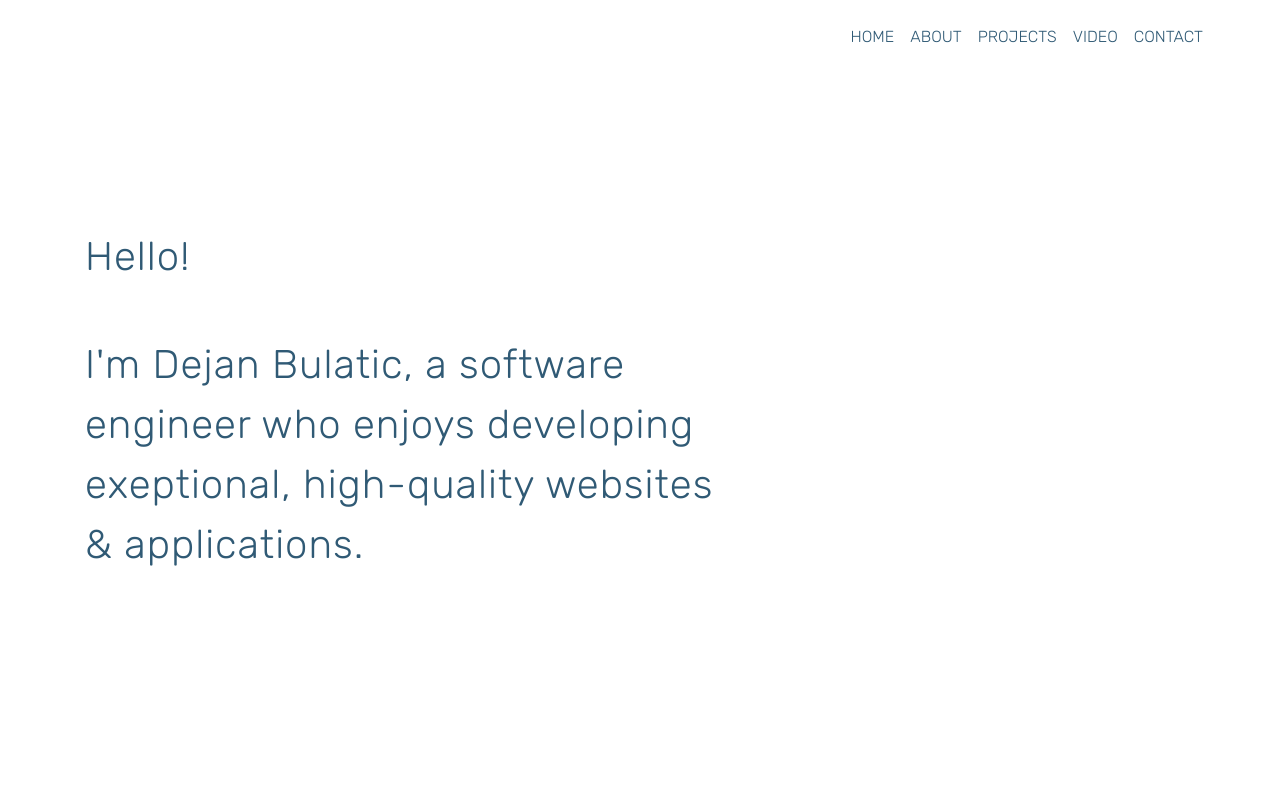
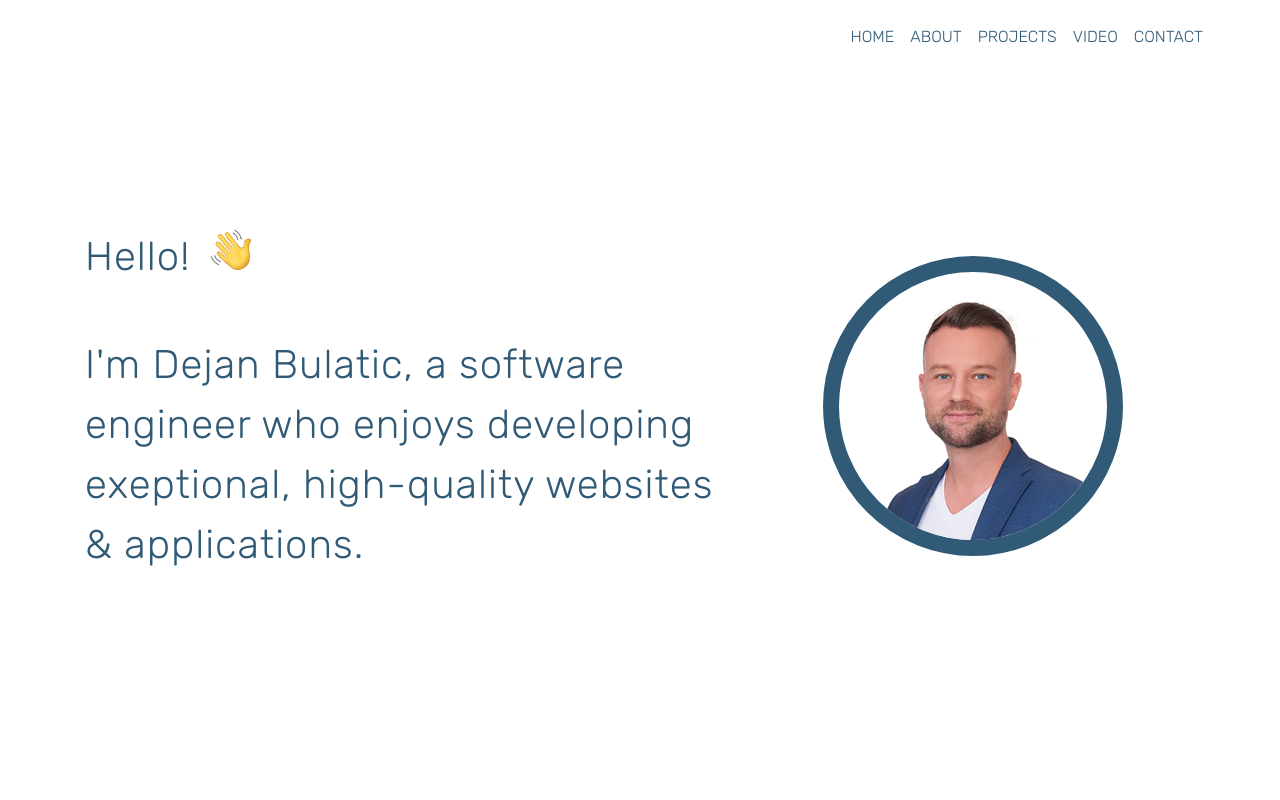
Before and after one commit to DejanBulatic/personal-portfolio-v2, a Gatsby site: page / in a window 1280 px wide. Shown: the top 800 px of the page. Built offline with nearby package versions, Linux system fonts and the light colour scheme; Gatsby itself is replaced by a stand-in of ours.

Commit message:
test-run

```diff
--- a/src/components/hero.js
+++ b/src/components/hero.js
@@ -1,4 +1,6 @@
 import React from 'react'
+import WavingHand from '../images/waving-hand.png'
+import DejanProfileImage from '../images/dejan-round.png'
 
 const Hero = () => {
     return (
@@ -7,16 +9,17 @@ const Hero = () => {
                 <div className="row">
                     <div className="col-12 col-md-7 helloContent">
                         <div>
-                            <h1 className="hello">Hello!</h1>
+                            <h1 className="hello">Hello! <span className="waveHand"><img src={WavingHand} /></span></h1>
                             <h1 className="helloText">
-                                I'm Dejan Bulatic, a software engineer
+                                I'm
+                                Dejan Bulatic, a software engineer
                             who enjoys developing exeptional, high-quality websites &amp; applications.
                             </h1>
                         </div>
                     </div>
-                    <div className="col-12 col-md-5">
+                    <div className="col-12 col-md-5 heroImage">
                         <figure>
-
+                            <img src={DejanProfileImage} alt="Author" />
                         </figure>
                     </div>
                 </div>
--- a/src/styles/_hero.scss
+++ b/src/styles/_hero.scss
@@ -7,9 +7,65 @@
   .hello {
     @include heroContent;
 
+    .waveHand {
+      display: inline-block;
+      width: 40px;
+      height: 40px;
+      cursor: pointer;
+      margin-left: 10px;
+
+      &:hover {
+        animation-name: wave-animation-hover;
+        animation-duration: 2.5s;
+        animation-iteration-count: 1;
+        animation-delay: 0s;
+        transform-origin: 70% 70%;
+      }
+
+      //Wawing hand on hover
+      @keyframes wave-animation-hover {
+        0% {
+          transform: rotate(0deg);
+        }
+        10% {
+          transform: rotate(-10deg);
+        }
+        20% {
+          transform: rotate(12deg);
+        }
+        30% {
+          transform: rotate(-10deg);
+        }
+        40% {
+          transform: rotate(9deg);
+        }
+        50% {
+          transform: rotate(0deg);
+        }
+        100% {
+          transform: rotate(0deg);
+        }
+      }
+    }
+
     @media (min-width: 992px) {
       font-size: 2.5rem;
       margin-bottom: 3rem;
     }
   }
+
+  .heroImage {
+    display: flex;
+    align-items: center;
+    justify-content: center;
+    figure {
+      max-width: 300px;
+
+      img {
+        border: 16px solid $primaryColor;
+        border-radius: 50%;
+        transition: 0.2s linear;
+      }
+    }
+  }
 }
```
Also changed, not shown: css/main.css (added), src/images/dejan-round.png (added), src/images/pointright.png (added), src/images/waving-hand.png (added), 1 other file.
